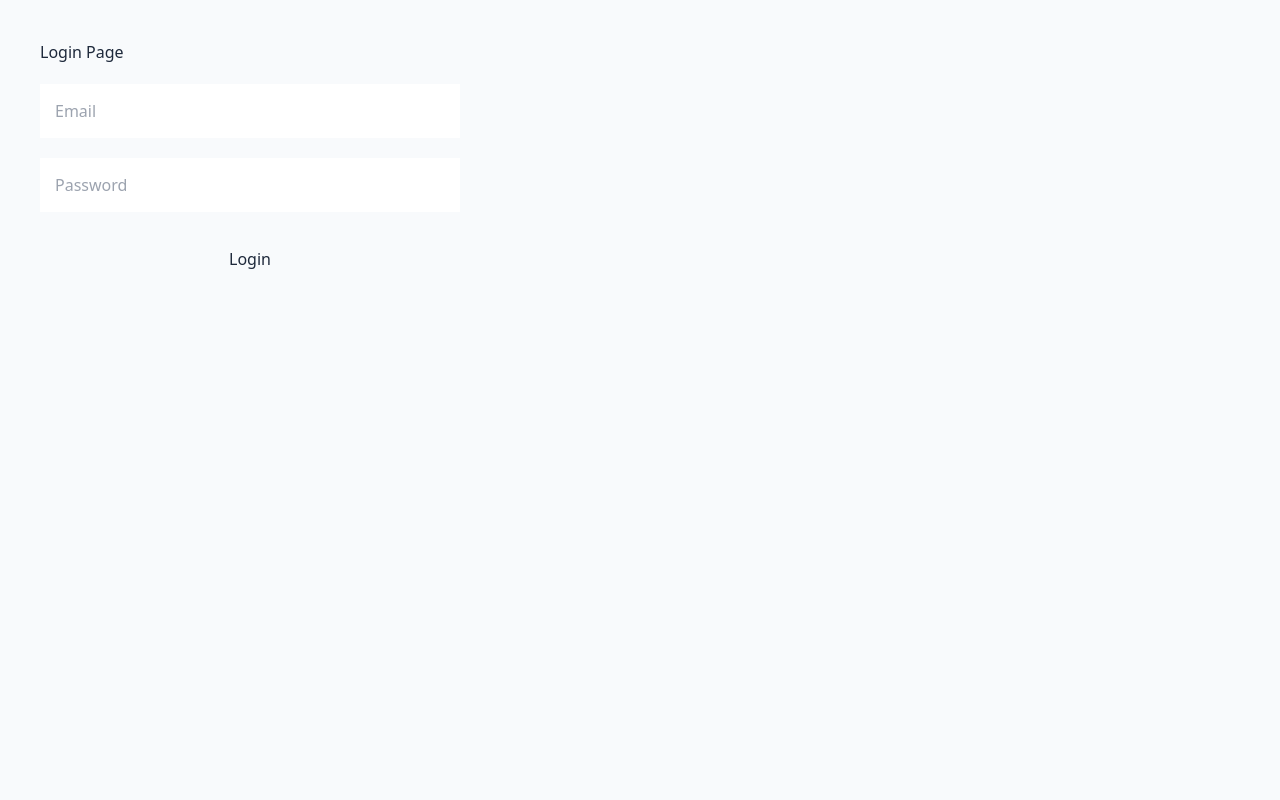
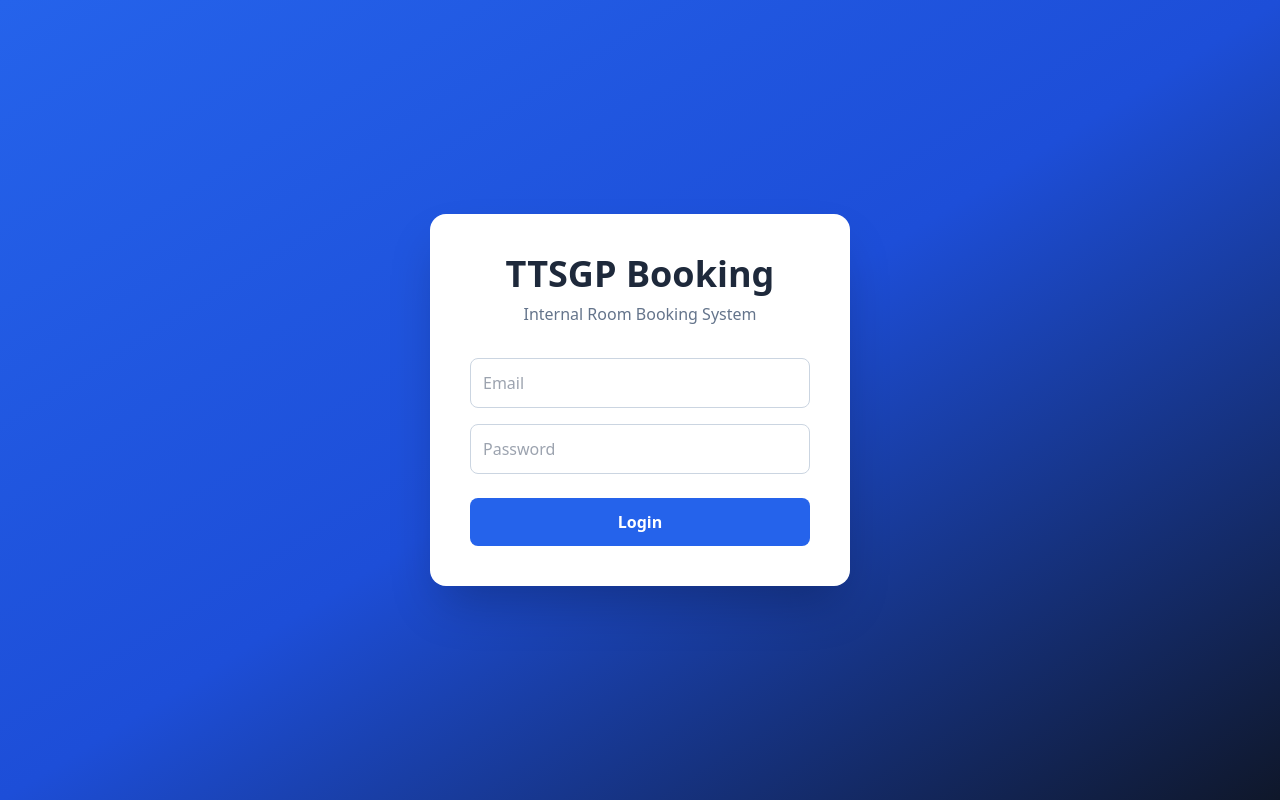
Before and after one commit to xiansheng31/TTSGP---Booking-System, a Next.js app: page /login in a window 1280 px wide. Built offline with nearby package versions, Linux system fonts and the light colour scheme; no server answers.

Commit message:
Update page.tsx

```diff
--- a/src/app/login/page.tsx
+++ b/src/app/login/page.tsx
@@ -9,12 +9,22 @@ export default function LoginPage() {
 
   const [email, setEmail] = useState('')
   const [password, setPassword] = useState('')
+  const [loading, setLoading] = useState(false)
 
-  async function login() {
-    const { error } = await supabase.auth.signInWithPassword({
+  async function handleLogin(
+    e: React.FormEvent<HTMLFormElement>
+  ) {
+    e.preventDefault()
+
+    setLoading(true)
+
+    const { error } =
+      await supabase.auth.signInWithPassword({
         email,
         password,
       })
+
+    setLoading(false)
 
     if (error) {
       alert(error.message)
@@ -25,18 +35,32 @@ export default function LoginPage() {
   }
 
   return (
-    <div style={{ padding: '40px', maxWidth: '500px' }}>
-      <h1>Login Page</h1>
+    <div className="min-h-screen flex items-center justify-center bg-gradient-to-br from-blue-600 via-blue-700 to-slate-900">
+
+      <form
+        onSubmit={handleLogin}
+        className="bg-white p-10 rounded-2xl shadow-2xl w-[420px]"
+      >
+
+        <div className="text-center mb-8">
+
+          <h1 className="text-4xl font-bold text-slate-800">
+            TTSGP Booking
+          </h1>
+
+          <p className="text-slate-500 mt-2">
+            Internal Room Booking System
+          </p>
+
+        </div>
 
         <input
+          type="email"
           placeholder="Email"
           value={email}
           onChange={(e)=>setEmail(e.target.value)}
-        style={{
-          width:'100%',
-          padding:'15px',
-          marginTop:'20px'
-        }}
+          className="w-full p-3 border border-slate-300 rounded-lg mb-4 focus:outline-none focus:ring-2 focus:ring-blue-500"
+          required
         />
 
         <input
@@ -44,24 +68,22 @@ export default function LoginPage() {
           placeholder="Password"
           value={password}
           onChange={(e)=>setPassword(e.target.value)}
-        style={{
-          width:'100%',
-          padding:'15px',
-          marginTop:'20px'
-        }}
+          className="w-full p-3 border border-slate-300 rounded-lg mb-6 focus:outline-none focus:ring-2 focus:ring-blue-500"
+          required
         />
 
         <button
-        onClick={login}
-        style={{
-          width:'100%',
-          padding:'15px',
-          marginTop:'20px',
-          cursor:'pointer'
-        }}
+          type="submit"
+          disabled={loading}
+          className="w-full bg-blue-600 hover:bg-blue-700 text-white p-3 rounded-lg font-semibold transition"
         >
-        Login
+          {loading
+            ? 'Logging in...'
+            : 'Login'}
         </button>
+
+      </form>
+
     </div>
   )
 }
```
Lines whose indentation alone changed are shown as unchanged.
